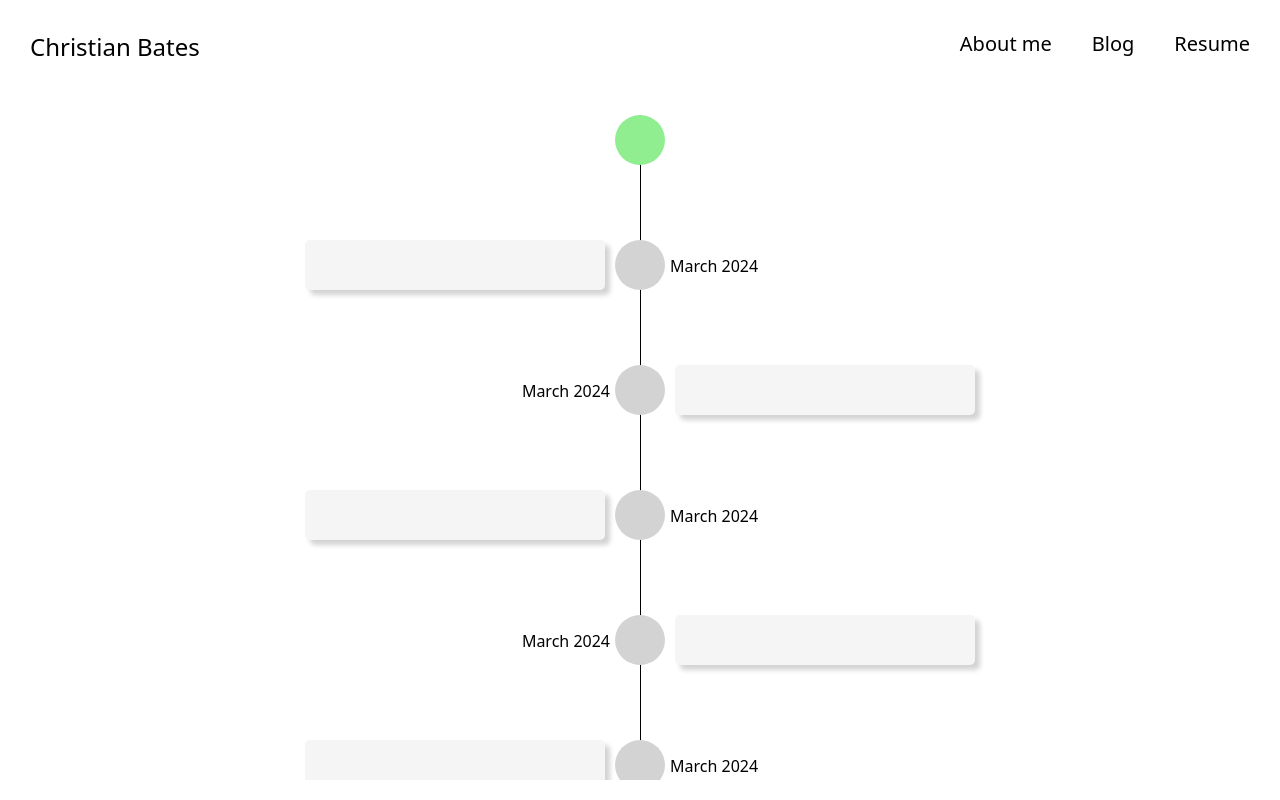
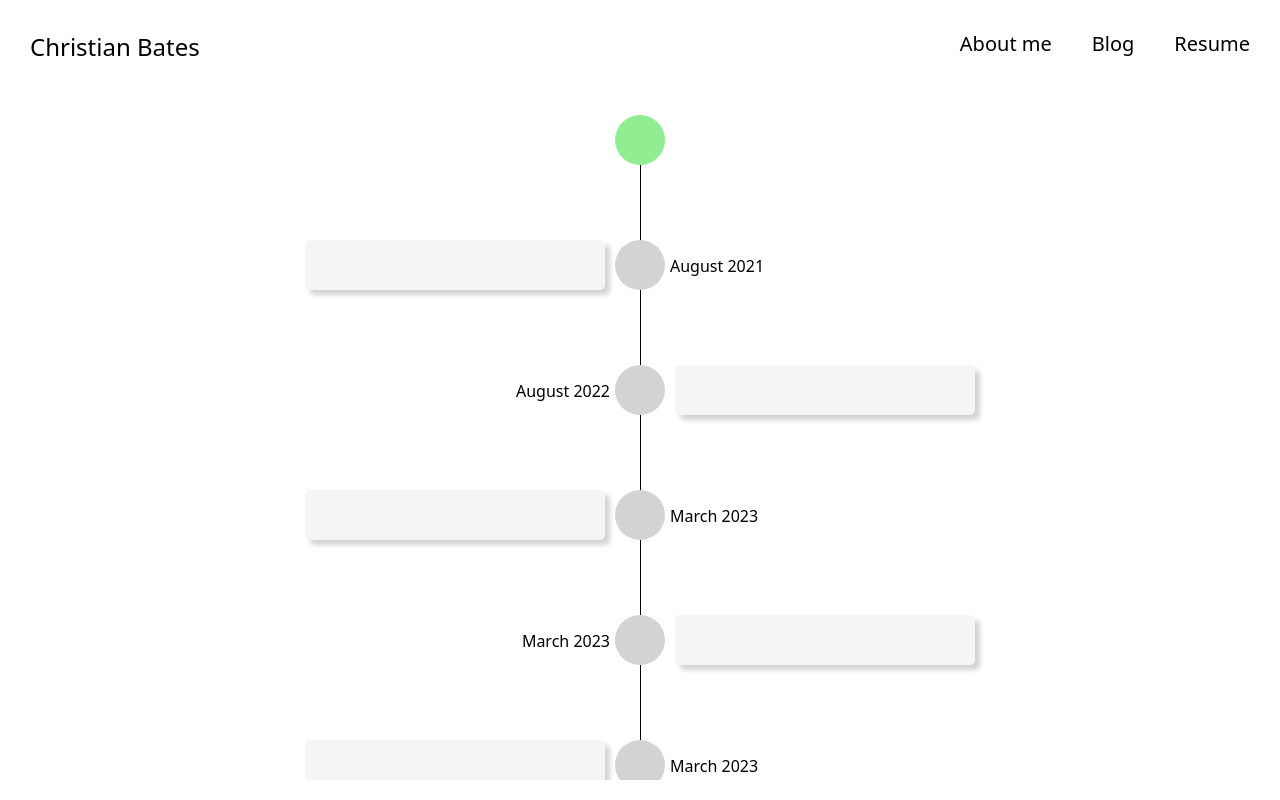
Before and after one commit to cjbates02/Personal-Website, a React (Create React App) app in the folder frontend/: page / in a window 1280 px wide. Built offline with nearby package versions, Linux system fonts and the light colour scheme.

Commit message:
added dynamic dates to nodes, moved into a div instead of before content

```diff
--- a/frontend/src/components/Milestone.jsx
+++ b/frontend/src/components/Milestone.jsx
@@ -9,20 +9,11 @@ export default function Milestone({ isLeft, date }) {
     return (
         <div className="milestone-container">
             <div className={nodeCalloutContainerClass}>
-                <Node date={date} dateClass={dateClass} />
+                <Node />
                 <Callout calloutContainerClass={calloutContainerClass} />
+                <div className={dateClass}>{date}</div>
             </div>
             <Edge />
         </div>
     )
 }
-
-// switching callout to right
-// first switch node-callout-container flex direction to row
-// change callout container left to 60px
-// remove right
-
-// switching to left
-// first switch node-callout-container flex direction to row-reverse
-// change callout container right to 60px
-// remove left
--- a/frontend/src/components/Node.jsx
+++ b/frontend/src/components/Node.jsx
@@ -1,7 +1,5 @@
-export default function Node({ date, dateClass }) {
-    dateClass = `node ${dateClass}`;
-    let dateContent = `content: '${date}'`
+export default function Node() {
     return (
-        <div className={dateClass} style={{dateContent}}></div>
+        <div className='node'></div>
     )
 }
--- a/frontend/src/style.css
+++ b/frontend/src/style.css
@@ -75,7 +75,7 @@ body {
     width: 50px;
     border-radius: 90%;
 }
-
+/*
 .date-right::after {
     content: 'March 2024';
     display: block;
@@ -95,6 +95,20 @@ body {
     bottom: 35px;
     right: 55px;
     text-align: right;
+} */
+
+.date-right {
+    position: absolute;
+    left: 55px;
+    top: 15px;
+    width: max-content;
+}
+
+.date-left {
+    position: absolute;
+    right: 55px;
+    top: 15px;
+    width: max-content;
 }
 
 .edge {
```
